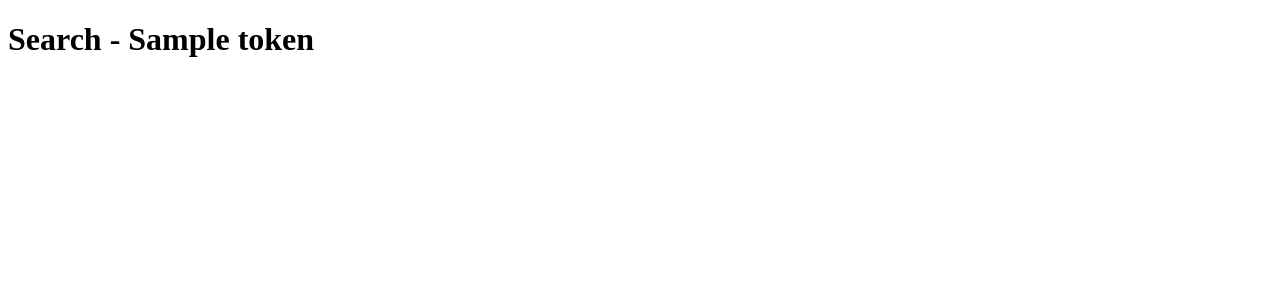
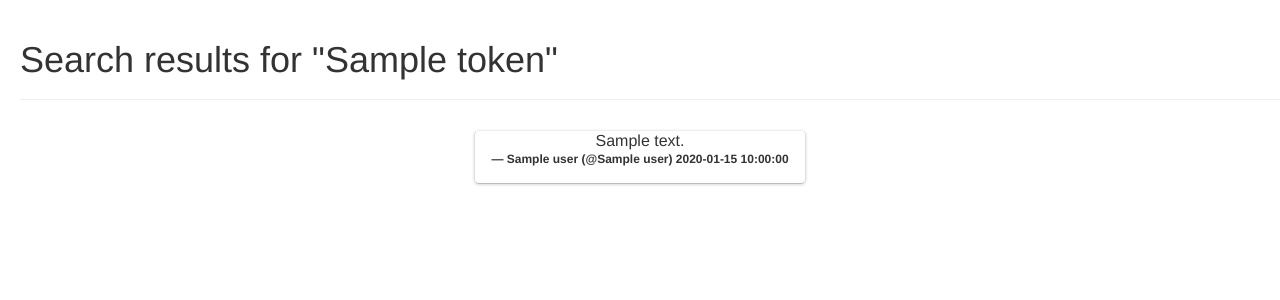
Before and after one commit to DerekDuchesne/tweetsneak, a Flask app: template tweetsneak_python/templates/search.html in a window 1280 px wide. Shown: the top 300 px of the page. Run offline with Flask 2, Linux system fonts and the light colour scheme; the template is opened without the code that fills it: most values are stand-ins (such as "Sample title", 1, 10 or a date in 2020); some libraries are stand-ins or nearby versions.

Commit message:
Added skeleton code for displaying tweets through a search command.

```diff
--- a/tweetsneak_python/main.py
+++ b/tweetsneak_python/main.py
@@ -1,8 +1,9 @@
 from flask import Flask, render_template, url_for, request, redirect
+import tweepy
 import sys
 
 app = Flask(__name__)
-app.config['DEBUG'] = True
+app.config.from_pyfile("tweetsneak.py")
 
 @app.route("/", methods = ["GET", "POST"])
 def index():
@@ -11,10 +12,20 @@ def index():
         return redirect(url_for("search", token=token))
     return render_template("index.html")
 
-@app.route("/search", defaults={"token": ""})
+@app.route("/search/", defaults={"token": ""})
 @app.route("/search/<token>")
 def search(token):
-    return render_template("search.html", token=token)
+    #TODO: add token to datastore
+    #TODO: get top 10 words
+
+    auth = tweepy.OAuthHandler(app.config["CONSUMER_KEY"], app.config["CONSUMER_SECRET"])
+    auth.set_access_token(app.config["ACCESS_TOKEN"], app.config["ACCESS_TOKEN_SECRET"])
+    api = tweepy.API(auth)
+    if token == "":
+        tweets = []
+    else:
+        tweets = api.search(q=token)
+    return render_template("search.html", token = token, tweets = tweets)
 
 @app.errorhandler(404)
 def notfound(e):
--- a/tweetsneak_python/static/css/styles.css
+++ b/tweetsneak_python/static/css/styles.css
@@ -1,3 +1,42 @@
 body{
-    color:blue;
+
 }
+
+.tweet_container{
+    text-align:center;
+    margin:20px;
+}
+
+blockquote.twitter-tweet{
+    display: inline-block;
+    font-family: "Helvetica Neue", Roboto, "Segoe UI", Calibri, sans-serif;
+    font-size: 12px;
+    font-weight: bold;
+    line-height: 16px;
+    border-color: #eee #ddd #bbb;
+    border-radius: 5px;
+    border-style: solid;
+    border-width: 1px;
+    box-shadow: 0 1px 3px rgba(0, 0, 0, 0.15);
+    margin: 10px 5px;
+    padding: 0 16px 16px 16px;
+    max-width: 468px;
+}
+
+blockquote.twitter-tweet p {
+  font-size: 16px;
+  font-weight: normal;
+  line-height: 20px;
+}
+
+blockquote.twitter-tweet a {
+  color: inherit;
+  font-weight: normal;
+  text-decoration: none;
+  outline: 0 none;
+}
+
+blockquote.twitter-tweet a:hover,
+blockquote.twitter-tweet a:focus {
+  text-decoration: underline;
+}
--- a/tweetsneak_python/templates/search.html
+++ b/tweetsneak_python/templates/search.html
@@ -1,8 +1,22 @@
 <!doctype html>
 <html>
     <head>
+        <link rel="stylesheet" href="{{ url_for('static', filename='css/bootstrap.min.css') }}">
+        <link rel="stylesheet" href="{{ url_for('static', filename='css/styles.css') }}">
     </head>
     <body>
-        <h1>Search - {{token}}</h1>
+        <div class="page-header" style="margin-left:20px;">
+            <h1>Search results for "{{ token }}"</h1>
+        </div>
+        <div class="tweet_container">
+            <div class="row">
+                    {% for tweet in tweets %}
+                        <blockquote class="twitter-tweet"><p>{{ tweet.text }}</p>&mdash; {{ tweet.user.name }} (@{{ tweet.user.screen_name }}) {{ tweet.created_at }}</blockquote>
+                    {% endfor %}
+            </div>
+        </div>
     </body>
+    <script src="{{ url_for('static', filename='js/bootstrap.min.js') }}"></script>
+    <script src="https://ajax.googleapis.com/ajax/libs/jquery/2.1.3/jquery.min.js"></script>
+    <script src="{{ url_for('static', filename='js/scripts.js') }}"></script>
 </html>
```
Also changed, not shown: tweetsneak_python/templates/index.html (+8 -2 lines), tweetsneak_python/static/js/scripts.js (added).
